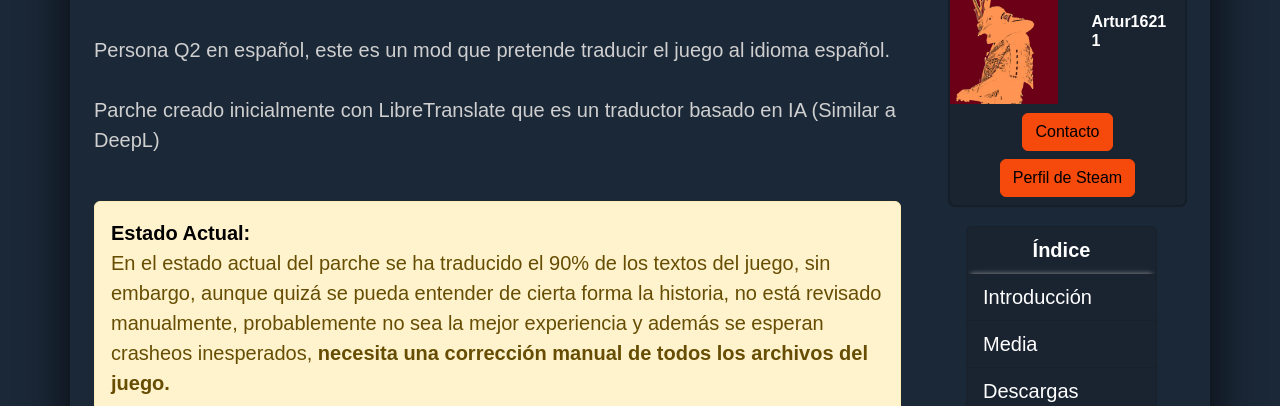
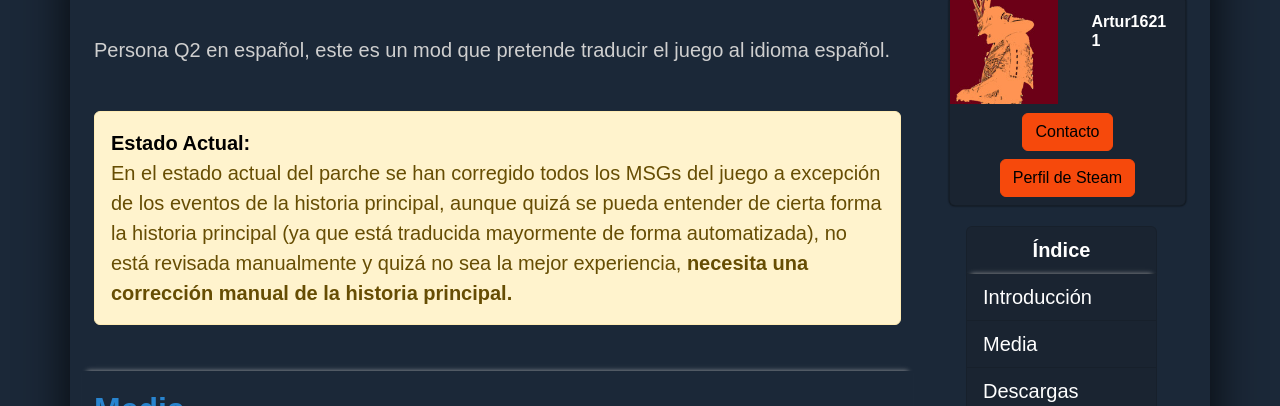
Before and after one commit to Artur16211/a2workshop, a plain HTML site: page guias/pq2espanol.html in a window 1280 px wide. Shown: the part 394-800 px from the top of the page. Drawn offline with nearby package versions, Linux system fonts and the light colour scheme; no server answers.

Commit message:
update pq2

```diff
--- a/guias/pq2espanol.html
+++ b/guias/pq2espanol.html
@@ -266,17 +266,13 @@
                         <p>
                             Persona Q2 en español, este es un mod que pretende traducir el juego al idioma español.
                             <br><br>
-                            Parche creado inicialmente con LibreTranslate que es un traductor basado en IA (Similar a
-                            DeepL)
-                            <br><br>
                         <div class="alert alert-warning" role="alert">
                             <b>Estado Actual:</b><br>
-                            En el estado actual del parche se ha traducido el 90% de los textos del juego, sin embargo,
-                            aunque quizá se pueda entender de cierta forma la historia, no está revisado manualmente,
-                            probablemente
-                            no sea la mejor experiencia y además se esperan crasheos inesperados, <d>necesita una
-                                corrección
-                                manual de todos los archivos del juego.</d>
+                            En el estado actual del parche se han corregido todos los MSGs del juego a excepción de los
+                            eventos de la historia principal, aunque quizá se pueda entender de cierta forma la historia
+                            principal (ya que está traducida mayormente de forma automatizada), no está revisada
+                            manualmente y quizá no sea la mejor experiencia, <d>necesita una corrección manual de la
+                                historia principal.</d>
                         </div>
                         </p>
                     </div>
@@ -295,7 +291,7 @@
                         <h2 class="fw-bold fs-2 mt-3 title">Descargas</h2>
                         <p>
                             <br>
-                            <u>Parche formato <b>CPK</b> - 10/08/2023:</u><br><br>
+                            <u>Parche formato <b>CPK</b> - 18/12/2023:</u><br><br>
                             <a href="
                             https://gamebanana.com/wips/78426"><img src="../assets/img/gamebanana_cpk.png" alt=""
                                     width="30%"></a>
@@ -305,8 +301,9 @@
                         </div>
                         <br>
                         <u>Parche formato <b>Mod Compendium</b> - 10/08/2023:</u><br><br>
-                        <a href="https://gamebanana.com/wips/78426"><img src="../assets/img/gamebanana_mc.png" alt=""
-                                width="30%"></a><br><br>
+                        <!-- <a href="https://gamebanana.com/wips/78426"><img src="../assets/img/gamebanana_mc.png" alt=""
+                                width="30%"></a><br><br> -->
+                        <p class="text-decoration-line-through">-No disponible</p>
                         <div class="alert alert-info" role="alert">
                             -> El formato Mod Compendium es el MOD en formato de carpeta, para compilarlo se necesita el
                             programa Mod Compendium.<br>
```
